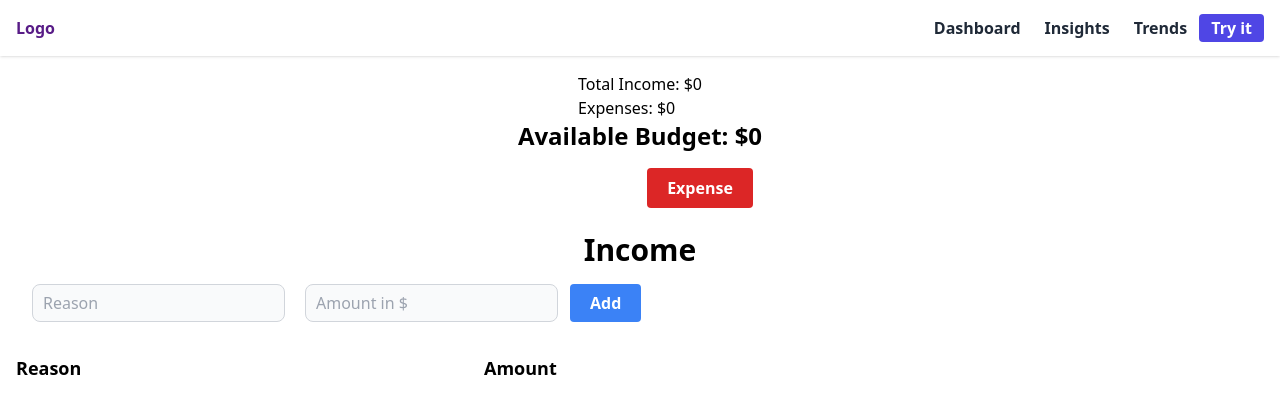
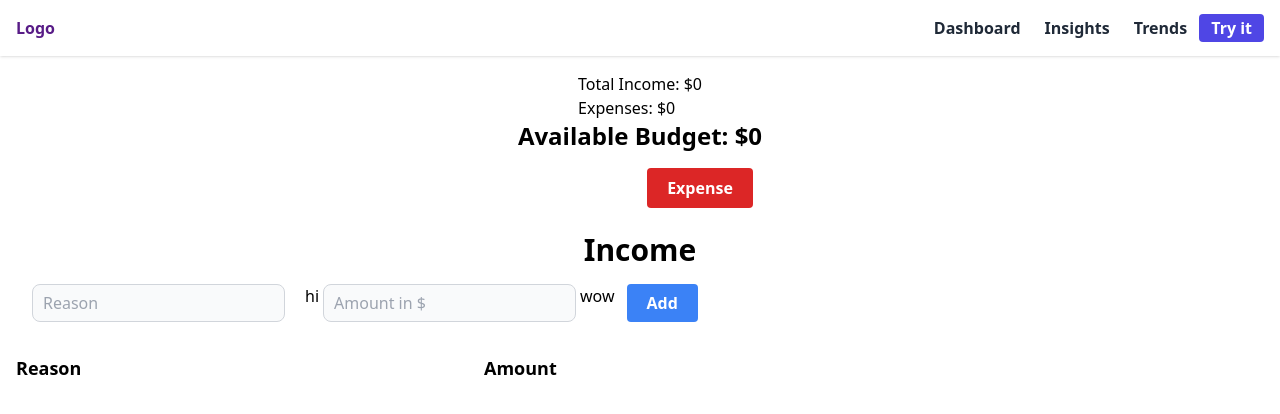
Before and after one commit to suraffy/budget-app, a React (Create React App) app: page / in a window 1280 px wide. Shown: the top 414 px of the page. Built offline with nearby package versions, Linux system fonts and the light colour scheme.

Commit message:
Implement Error handling

```diff
--- a/src/components/Home.jsx
+++ b/src/components/Home.jsx
@@ -18,6 +18,8 @@ const Home = () => {
 
   const [currentCashflow, setCurrentCashflow] = useState("income");
 
+  const [errors, setErrors] = useState({ reason: "hi", amount: "wow" });
+
   const handleSubmit = (e) => {
     e.preventDefault();
 
@@ -25,13 +27,26 @@ const Home = () => {
 
     const reason = el.reason.value;
     const amountStr = el.amount.value;
+    const amount = parseFloat(amountStr);
 
-    if (!reason || !amount) {
-      console.log("Empty field detected!");
+    if (!reason && !amount) {
+      setErrors({
+        reason: "Reason cannot be empty!",
+        amount: "Amount cannot be empty!",
+      });
+
       return;
     }
 
-    const amount = parseFloat(amountStr);
+    if (!reason) {
+      setErrors({ reason: "Reason cannot be empty!" });
+      return;
+    }
+
+    if (!amount) {
+      setErrors({ amount: "Amount cannot be empty!" });
+      return;
+    }
 
     const now = new Date();
     const date = now.getDate();
@@ -120,7 +135,7 @@ const Home = () => {
             {currentCashflow}
           </h4>
 
-          <Form onSubmit={handleSubmit} />
+          <Form errors={errors} onSubmit={handleSubmit} />
 
           {currentCashflow === "income" ? (
             <CashflowTable
--- a/src/components/common/Form.jsx
+++ b/src/components/common/Form.jsx
@@ -1,21 +1,24 @@
-const Form = ({ onSubmit }) => {
+const Form = ({ errors, onSubmit }) => {
   return (
     <form onSubmit={onSubmit} className="flex flex-wrap gap-1 mb-4 sm:ml-4">
       <input
         type="text"
         name="reason"
         placeholder="Reason"
-        required
+        // required
         className="max-w-full py-1.5 px-2.5 mr-4 outline-none bg-gray-50 border border-gray-300 text-gray-900 rounded-lg focus:ring-blue-500 focus:border-blue-500"
       />
+      <span className="">{errors.reason}</span>
+
       <input
         type="number"
         name="amount"
         min={0}
         placeholder="Amount in $"
-        required
+        // required
         className="max-w-full py-1.5 px-2.5 outline-none bg-gray-50 border border-gray-300 text-gray-900 rounded-lg focus:ring-blue-500 focus:border-blue-500"
       />
+      <span className="">{errors.amount}</span>
       <button
         type="submit"
         className="text-white font-semibold py-1.5 px-5 sm:ml-2 bg-blue-500 outline-none hover:bg-blue-700 rounded focus:ring-2 ring-offset-1 ring-blue-600"
```
